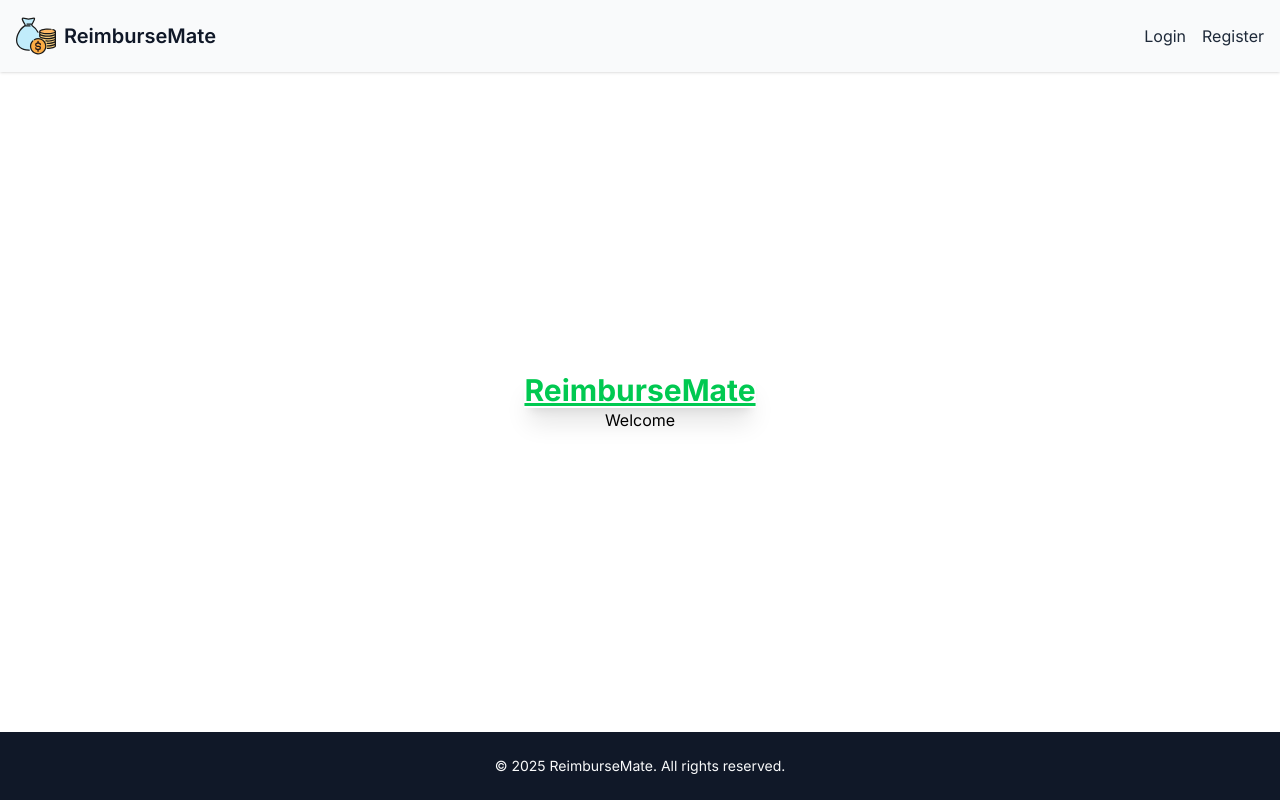
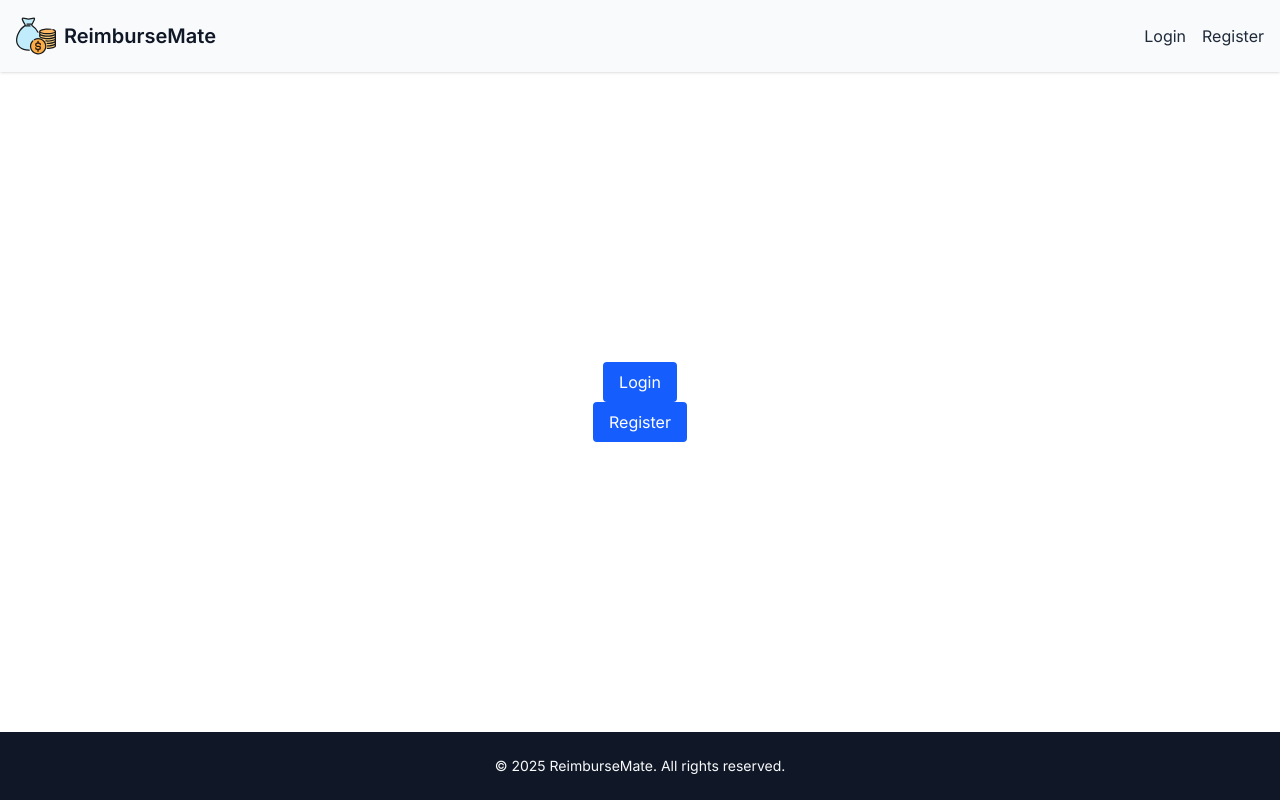
Before and after one commit to vlrnsnk/reimburse-mate, a React (Vite) app in the folder frontend/: page / in a window 1280 px wide. Built offline with nearby package versions, Linux system fonts and the light colour scheme.

Commit message:
Add Button component

```diff
--- /dev/null
+++ b/frontend/src/components/ui/Button/Button.tsx
@@ -0,0 +1,15 @@
+import { ButtonProps } from '@/interfaces/ButtonProps';
+import { Link } from 'react-router-dom';
+
+const Button: React.FC<ButtonProps> = ({ to, children, className }) => {
+  return (
+    <Link
+      to={to}
+      className={`px-4 py-2 bg-blue-600 text-white rounded hover:bg-blue-700 active:bg-green-600 transition-colors duration-300 ease-in-out ${className}`}
+    >
+      {children}
+    </Link>
+  );
+};
+
+export { Button };
--- /dev/null
+++ b/frontend/src/interfaces/ButtonProps.tsx
@@ -0,0 +1,5 @@
+export interface ButtonProps {
+  to: string;
+  children: React.ReactNode;
+  className?: string;
+}
--- a/frontend/src/pages/public/HomePage/HomePage.tsx
+++ b/frontend/src/pages/public/HomePage/HomePage.tsx
@@ -1,8 +1,11 @@
+import { Button } from '@/components/ui/Button/Button';
+import Logo from '@/assets/logo.svg?react';
+
 const HomePage: React.FC = () => {
   return (
     <>
-      <h1 className="text-3xl font-bold underline text-green-500 shadow-xl">ReimburseMate</h1>
-      <h2>Welcome</h2>
+      <Button to="/login">Login</Button>
+      <Button to="/register">Register</Button>
     </>
   );
 };
```
